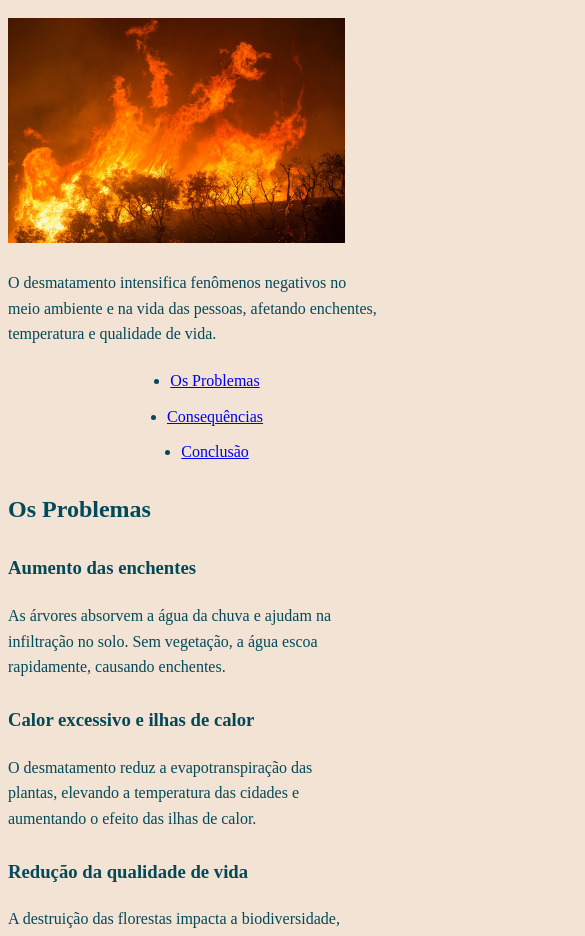
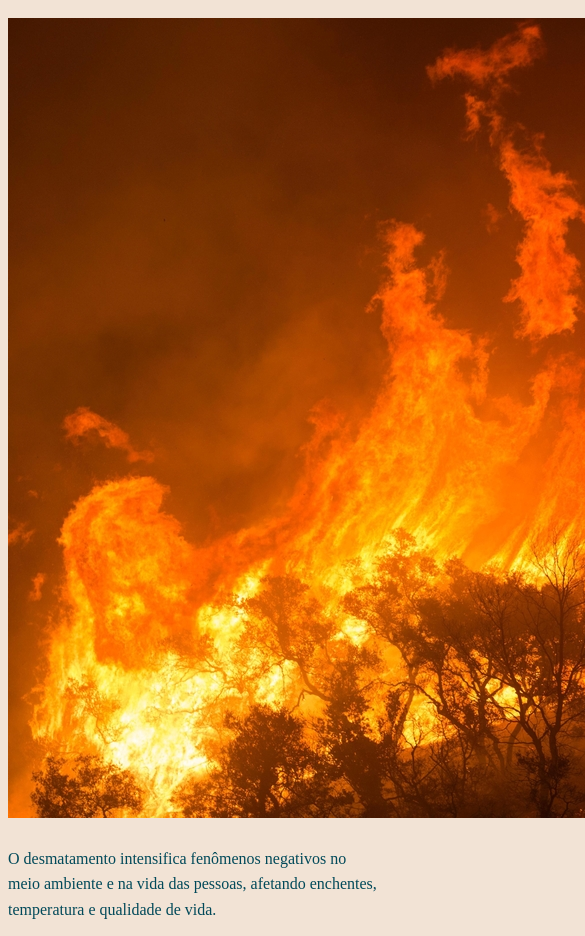
Before and after one commit to Suzana-lis/suzana2B-agrinho, a plain HTML site: page index.html in a window 390 px wide. Shown: the part 127-1063 px from the top of the page, 585 px wide, since content can reach past the window. Drawn offline with Linux system fonts and the light colour scheme; a web font is replaced by a local one.

Commit message:
alterações

```diff
--- a/style.css
+++ b/style.css
@@ -1,3 +1,4 @@
+@import url("https://fonts.googleapis.com/css2?family=Chocolate+Classical+Sans&family=Rakkas&display=swap");
 /* Variáveis */
 :root {
     --primary-color: #026773;
@@ -30,28 +31,3 @@ h3 {
 p {
     margin-top: 20px;
 }
-
-img {
-    max-width: 90%;
-}
-
-/* Responsividade */
-@media (max-width: 768px) {
-    .conteudo {
-        width: 90%;
-    }
-
-    nav ul {
-        display: flex;
-        flex-direction: column;
-        align-items: center;
-    }
-
-    nav ul li {
-        margin: 5px 0;
-    }
-
-    .cta-button {
-        width: 100%;
-    }
-}
```
